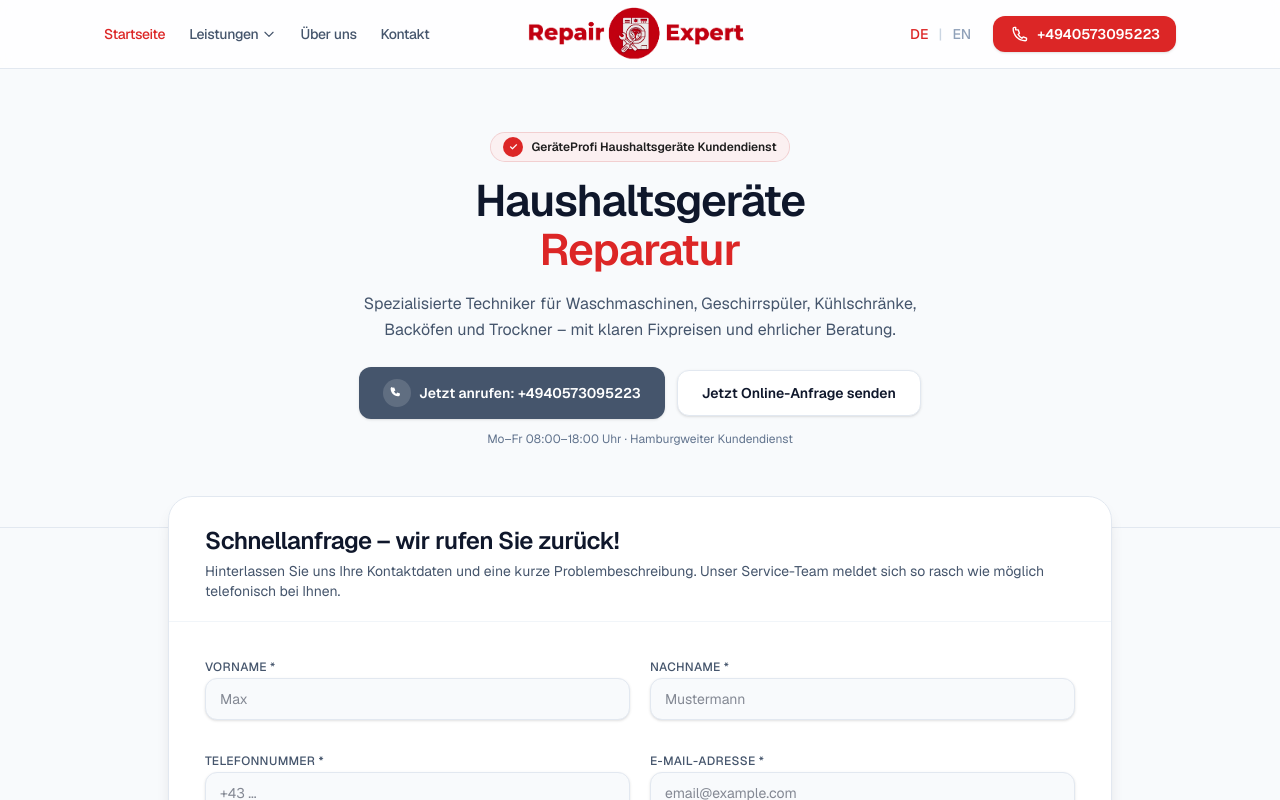
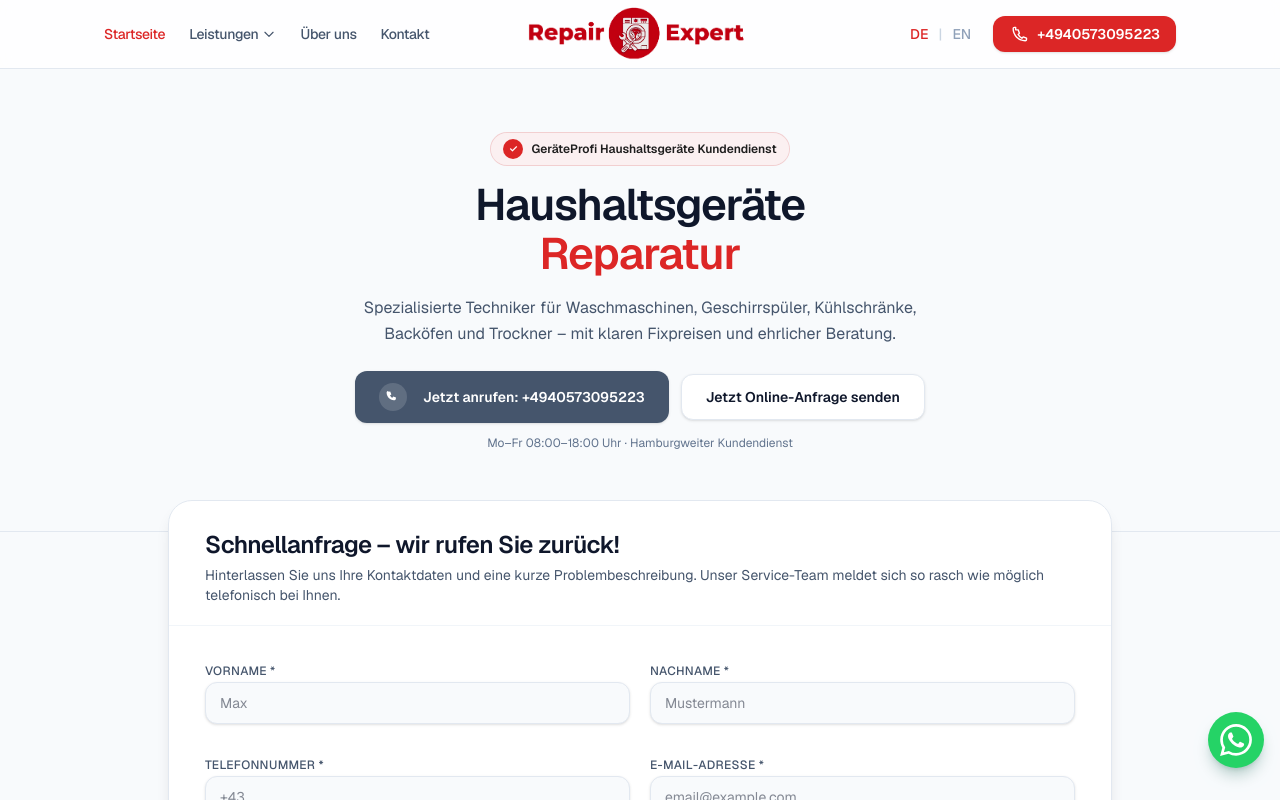
Before and after one commit to rep123456/web, a Next.js app: page / in a window 1280 px wide. Shown: the top 800 px of the page. Built offline with nearby package versions, Linux system fonts and the light colour scheme.

Commit message:
first commit

```diff
--- a/src/app/layout.tsx
+++ b/src/app/layout.tsx
@@ -1,10 +1,11 @@
-import type { Metadata } from "next";
+import type { Metadata, Viewport } from "next";
 import { Geist, Geist_Mono } from "next/font/google";
 import Script from "next/script";
 import "./globals.css";
 import Navbar from "@/components/layout/Navbar";
 import Footer from "@/components/layout/Footer";
 import MobileCallBar from "@/components/MobileCallBar";
+import WhatsAppFloat from "@/components/WhatsAppFloat";
 import { SERVICE_EMAIL, SERVICE_PHONE } from "@/lib/contact";
 
 const geistSans = Geist({
@@ -21,6 +22,12 @@ const siteUrl = "https://www.haushaltsgeraete-kundendienst.at";
 const siteName = "GeräteProfi";
 const siteDescription =
   "Schneller Haushaltsgeräte-Kundendienst in Hamburg – Waschmaschine, Geschirrspüler, Kühlschrank, Backofen, Trockner.";
+
+export const viewport: Viewport = {
+  width: "device-width",
+  initialScale: 1,
+  themeColor: "#f8fafc",
+};
 
 export const metadata: Metadata = {
   metadataBase: new URL(siteUrl),
@@ -106,12 +113,12 @@ export default function RootLayout({
         </Script>
       </head>
       <body
-        className={`${geistSans.variable} ${geistMono.variable} antialiased bg-slate-50 text-slate-900`}
+        className={`${geistSans.variable} ${geistMono.variable} min-w-0 overflow-x-hidden antialiased bg-slate-50 text-slate-900`}
       >
-        <div className="flex min-h-screen flex-col">
+        <div className="flex min-h-screen min-w-0 flex-col">
           <Navbar />
 
-          <main className="flex-1 pb-24 md:pb-0">
+          <main className="flex-1 min-w-0 pb-24 lg:pb-0">
             {children}
 
             {/* LocalBusiness JSON-LD */}
@@ -128,6 +135,7 @@ export default function RootLayout({
         </div>
 
         <MobileCallBar />
+        <WhatsAppFloat />
       </body>
     </html>
   );
--- a/src/app/page.tsx
+++ b/src/app/page.tsx
@@ -64,14 +64,16 @@ export default function Home() {
         {/* Hero */}
         <section className="relative overflow-hidden border-b border-slate-200 bg-slate-50">
           <div className="relative z-10 mx-auto max-w-6xl px-4 pb-16 pt-12 md:px-8 md:pb-20 md:pt-16">
-            <div className="mx-auto max-w-xl text-center">
-              <div className="inline-flex items-center gap-2 rounded-full bg-brand-light/40 px-3 py-1 text-xs font-semibold text-brand-dark ring-1 ring-brand/20">
-                <span className="inline-flex h-5 w-5 items-center justify-center rounded-full bg-brand text-[0.65rem] text-white">
+            <div className="mx-auto min-w-0 max-w-xl text-center">
+              <div className="mx-auto flex max-w-full flex-col items-center gap-1.5 rounded-full bg-brand-light/40 px-3 py-1.5 text-center text-[0.65rem] font-semibold leading-snug text-brand-dark ring-1 ring-brand/20 sm:inline-flex sm:flex-row sm:gap-2 sm:text-xs">
+                <span className="inline-flex h-5 w-5 shrink-0 items-center justify-center rounded-full bg-brand text-[0.65rem] text-white">
                   ✓
                 </span>
-                <span>GeräteProfi Haushaltsgeräte Kundendienst</span>
+                <span className="max-w-[20rem] text-pretty sm:max-w-none">
+                  GeräteProfi Haushaltsgeräte Kundendienst
+                </span>
               </div>
-              <h1 className="mt-4 text-3xl font-semibold tracking-tight text-slate-900 sm:text-4xl lg:text-[2.75rem]">
+              <h1 className="mt-4 text-pretty text-3xl font-semibold tracking-tight text-slate-900 sm:text-4xl lg:text-[2.75rem]">
                 Haushaltsgeräte
                 <br />
                 <span className="text-brand">Reparatur</span>
@@ -79,10 +81,10 @@ export default function Home() {
               <p className="mt-4 text-sm leading-relaxed text-slate-600 sm:text-base">
                 Spezialisierte Techniker für Waschmaschinen, Geschirrspüler, Kühlschränke, Backöfen und Trockner – mit klaren Fixpreisen und ehrlicher Beratung.
               </p>
-              <div className="mt-6 flex flex-col items-center justify-center gap-3 sm:flex-row">
+              <div className="mt-6 flex w-full min-w-0 flex-col items-stretch justify-center gap-3 sm:w-auto sm:flex-row sm:items-center">
                 <CallLink
                   href={SERVICE_PHONE_HREF}
-                  className="inline-flex items-center justify-center rounded-xl bg-slate-600 px-6 py-3 text-sm font-semibold text-white shadow-sm hover:bg-slate-700 focus-visible:outline-none focus-visible:ring-2 focus-visible:ring-slate-600 focus-visible:ring-offset-2"
+                  className="inline-flex w-full min-w-0 items-center justify-center gap-2 whitespace-normal rounded-xl bg-slate-600 px-4 py-3 text-center text-sm font-semibold text-white shadow-sm hover:bg-slate-700 focus-visible:outline-none focus-visible:ring-2 focus-visible:ring-slate-600 focus-visible:ring-offset-2 sm:w-auto sm:px-6 sm:whitespace-nowrap"
                 >
                   <span className="mr-2 inline-flex h-7 w-7 items-center justify-center rounded-full bg-white/15 text-white">
                     <svg
@@ -101,7 +103,7 @@ export default function Home() {
                 </CallLink>
                 <Link
                   href="#kontaktformular"
-                  className="inline-flex items-center justify-center rounded-xl border border-slate-200 bg-white px-6 py-3 text-sm font-semibold text-slate-900 shadow-sm hover:border-brand hover:text-brand focus-visible:outline-none focus-visible:ring-2 focus-visible:ring-brand focus-visible:ring-offset-2"
+                  className="inline-flex w-full min-w-0 items-center justify-center rounded-xl border border-slate-200 bg-white px-4 py-3 text-center text-sm font-semibold text-slate-900 shadow-sm hover:border-brand hover:text-brand focus-visible:outline-none focus-visible:ring-2 focus-visible:ring-brand focus-visible:ring-offset-2 sm:w-auto sm:px-6"
                 >
                   Jetzt Online-Anfrage senden
                 </Link>
--- a/src/components/MobileCallBar.tsx
+++ b/src/components/MobileCallBar.tsx
@@ -5,7 +5,7 @@ import { SERVICE_PHONE, SERVICE_PHONE_HREF } from "@/lib/contact";
 
 export default function MobileCallBar() {
   return (
-    <div className="fixed inset-x-0 bottom-0 z-[60] md:hidden">
+    <div className="fixed inset-x-0 bottom-0 z-[60] lg:hidden">
       <div className="mx-auto max-w-6xl px-4 pb-[max(env(safe-area-inset-bottom),0.75rem)] pt-2">
         <CallLink
           href={SERVICE_PHONE_HREF}
--- /dev/null
+++ b/src/components/WhatsAppFloat.tsx
@@ -0,0 +1,104 @@
+"use client";
+
+import Link from "next/link";
+import { usePathname } from "next/navigation";
+import { useEffect, useRef, useState } from "react";
+import { WHATSAPP_HREF } from "@/lib/contact";
+
+function WhatsAppIcon({ className }: { className?: string }) {
+  return (
+    <svg
+      className={className}
+      viewBox="0 0 24 24"
+      fill="currentColor"
+      xmlns="http://www.w3.org/2000/svg"
+      aria-hidden="true"
+    >
+      <path d="M17.472 14.382c-.297-.149-1.758-.867-2.03-.967-.273-.099-.471-.148-.67.15-.197.297-.767.966-.94 1.164-.173.199-.347.223-.644.075-.297-.15-1.255-.463-2.39-1.475-.883-.788-1.48-1.761-1.653-2.059-.173-.297-.018-.458.13-.606.134-.133.297-.347.446-.52.149-.174.198-.298.298-.497.099-.198.05-.371-.025-.52-.075-.149-.669-1.612-.916-2.207-.242-.579-.487-.5-.669-.51-.173-.008-.371-.01-.57-.01-.198 0-.52.074-.792.372-.272.297-1.04 1.016-1.04 2.479 0 1.462 1.065 2.875 1.213 3.074.149.198 2.096 3.2 5.077 4.487.709.306 1.262.489 1.694.625.712.227 1.36.195 1.871.118.571-.085 1.758-.719 2.006-1.413.248-.694.248-1.289.173-1.413-.074-.124-.272-.198-.57-.347m-5.421 7.403h-.004a9.87 9.87 0 01-5.031-1.378l-.361-.214-3.741.982.998-3.648-.235-.374a9.86 9.86 0 01-1.51-5.26c.001-5.45 4.436-9.884 9.888-9.884 2.64 0 5.122 1.03 6.988 2.898a9.825 9.825 0 012.893 6.994c-.003 5.45-4.435 9.884-9.881 9.884m8.413-18.297A11.815 11.815 0 0012.05 0C5.495 0 .16 5.335.157 11.892c0 2.096.547 4.142 1.588 5.945L.057 24l6.305-1.654a11.882 11.882 0 005.683 1.448h.005c6.554 0 11.89-5.335 11.893-11.893a11.821 11.821 0 00-3.48-8.413Z" />
+    </svg>
+  );
+}
+
+export default function WhatsAppFloat() {
+  const pathname = usePathname();
+  const isEnglish = pathname.startsWith("/en");
+  const [open, setOpen] = useState(false);
+  const rootRef = useRef<HTMLDivElement>(null);
+
+  const title = isEnglish ? "WhatsApp" : "WhatsApp";
+  const subtitle = isEnglish
+    ? "Message us — we usually reply quickly."
+    : "Schreiben Sie uns — wir antworten in der Regel schnell.";
+  const cta = isEnglish ? "Open chat" : "Chat öffnen";
+  const closeLabel = isEnglish ? "Close" : "Schließen";
+
+  useEffect(() => {
+    if (!open) return;
+    function handlePointerDown(e: PointerEvent) {
+      if (!rootRef.current?.contains(e.target as Node)) {
+        setOpen(false);
+      }
+    }
+    document.addEventListener("pointerdown", handlePointerDown);
+    return () => document.removeEventListener("pointerdown", handlePointerDown);
+  }, [open]);
+
+  return (
+    <div
+      ref={rootRef}
+      className="fixed right-4 z-[65] flex flex-col items-end gap-2 pb-[max(env(safe-area-inset-bottom),0.5rem)] max-[1023px]:bottom-[5.75rem] min-[1024px]:bottom-6"
+    >
+      {open && (
+        <div
+          id="whatsapp-float-panel"
+          className="w-[min(18rem,calc(100vw-2rem))] rounded-2xl border border-slate-200 bg-white p-4 shadow-xl"
+          role="dialog"
+          aria-label={title}
+        >
+          <div className="flex items-start justify-between gap-2">
+            <div className="flex items-center gap-2">
+              <span className="flex h-10 w-10 shrink-0 items-center justify-center rounded-full bg-[#25D366] text-white">
+                <WhatsAppIcon className="h-6 w-6" />
+              </span>
+              <div>
+                <p className="text-sm font-semibold text-slate-900">{title}</p>
+                <p className="mt-0.5 text-xs leading-relaxed text-slate-600">{subtitle}</p>
+              </div>
+            </div>
+            <button
+              type="button"
+              onClick={() => setOpen(false)}
+              className="rounded-lg p-1 text-slate-400 hover:bg-slate-100 hover:text-slate-700 focus-visible:outline-none focus-visible:ring-2 focus-visible:ring-brand"
+              aria-label={closeLabel}
+            >
+              <svg className="h-5 w-5" viewBox="0 0 24 24" fill="none" stroke="currentColor" strokeWidth="2" aria-hidden>
+                <path d="M6 6l12 12M18 6L6 18" strokeLinecap="round" />
+              </svg>
+            </button>
+          </div>
+          <Link
+            href={WHATSAPP_HREF}
+            target="_blank"
+            rel="noopener noreferrer"
+            className="mt-3 flex w-full items-center justify-center gap-2 rounded-xl bg-[#25D366] px-4 py-2.5 text-sm font-semibold text-white shadow-sm transition hover:bg-[#20bd5a] focus-visible:outline-none focus-visible:ring-2 focus-visible:ring-[#25D366] focus-visible:ring-offset-2"
+            onClick={() => setOpen(false)}
+          >
+            <WhatsAppIcon className="h-5 w-5" />
+            {cta}
+          </Link>
+        </div>
+      )}
+
+      <button
+        type="button"
+        onClick={() => setOpen((v) => !v)}
+        aria-expanded={open}
+        aria-controls={open ? "whatsapp-float-panel" : undefined}
+        className="flex h-14 w-14 items-center justify-center rounded-full bg-[#25D366] text-white shadow-lg shadow-emerald-900/25 transition hover:bg-[#20bd5a] hover:shadow-xl focus-visible:outline-none focus-visible:ring-2 focus-visible:ring-[#25D366] focus-visible:ring-offset-2"
+        aria-label={open ? closeLabel : `${title} — ${isEnglish ? "Open menu" : "Menü öffnen"}`}
+      >
+        <WhatsAppIcon className="h-8 w-8" />
+      </button>
+    </div>
+  );
+}
--- a/src/components/common/ServiceCard.tsx
+++ b/src/components/common/ServiceCard.tsx
@@ -26,7 +26,7 @@ export default function ServiceCard({
           src={imageSrc}
           alt={imageAlt}
           fill
-          sizes="(min-width: 1024px) 33vw, (min-width: 640px) 50vw, 100vw"
+          sizes="(min-width: 1024px) 25vw, (min-width: 640px) 50vw, 100vw"
           className="h-full w-full object-contain transition-transform duration-300 group-hover:scale-105"
         />
       </div>
--- a/src/components/contact/ContactForm.tsx
+++ b/src/components/contact/ContactForm.tsx
@@ -145,7 +145,7 @@ export default function ContactForm({ lang = "de", defaultApplianceKey }: Contac
   const privacyHref = "/datenschutz";
 
   return (
-    <div className="rounded-3xl border border-slate-200 bg-white/95 shadow-lg backdrop-blur-sm">
+    <div className="min-w-0 rounded-3xl border border-slate-200 bg-white/95 shadow-lg backdrop-blur-sm">
       <div className="border-b border-slate-100 px-6 pb-5 pt-7 sm:px-9">
         <h2 className="text-xl font-semibold tracking-tight text-slate-900 sm:text-2xl">
           {t.title}
--- a/src/components/layout/Footer.tsx
+++ b/src/components/layout/Footer.tsx
@@ -39,9 +39,9 @@ export default function Footer() {
                 alt="Rrepair Expert"
                 width={249}
                 height={68}
-                className="h-[68px] w-auto logo-tint-brand"
+                className="h-10 w-auto sm:h-12 lg:h-[68px] logo-tint-brand"
                 quality={100}
-                sizes="249px"
+                sizes="(max-width: 1023px) 180px, 249px"
               />
             </Link>
             <p className="mt-4 max-w-md text-sm text-slate-600">
--- a/src/lib/contact.ts
+++ b/src/lib/contact.ts
@@ -3,3 +3,8 @@ export const SERVICE_PHONE = "+4940573095223";
 export const SERVICE_PHONE_HREF = "tel:+4940573095223";
 
 export const SERVICE_EMAIL = "office@repairexperte.de";
+
+/** WhatsApp (digits only, country code, no +) — used with https://wa.me/ */
+export const WHATSAPP_PHONE_E164 = "4915563385435";
+
+export const WHATSAPP_HREF = `https://wa.me/${WHATSAPP_PHONE_E164}`;
```
Also changed, not shown: src/app/en/page.tsx (+11 -9 lines), src/components/layout/Navbar.tsx (+8 -8 lines), 1 other file (tests, documents, lock files or other folders).
